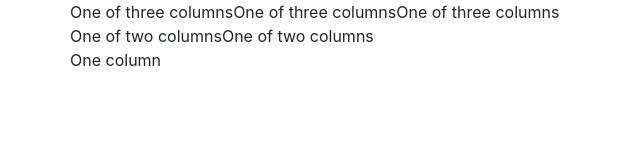
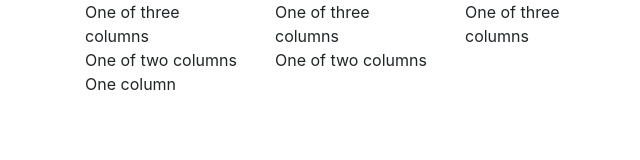
Before and after one commit to qualmless/bootstrapChallenge, a plain HTML site: page index.html in a window 1280 px wide. Shown: the whole page, without its empty margins (0-640 px from the left). Drawn offline with nearby package versions, Linux system fonts and the light colour scheme.

Commit message:
columns added, colors won't change

```diff
--- /dev/null
+++ b/extraStyles.css
@@ -0,0 +1,5 @@
+
+
+#1of3 {
+    color: #00ff00;
+}
--- a/index.html
+++ b/index.html
@@ -4,31 +4,32 @@
     <meta charset="UTF-8">
     <meta name="viewport" content="width=device-width, initial-scale=1.0">
     <link rel="stylesheet" href="https://cdn.jsdelivr.net/npm/bootstrap@4.5.3/dist/css/bootstrap.min.css" integrity="sha384-TX8t27EcRE3e/ihU7zmQxVncDAy5uIKz4rEkgIXeMed4M0jlfIDPvg6uqKI2xXr2" crossorigin="anonymous">
+    <link rel="stylesheet" href="extraStyles.css">
     <title>bootstrap morning assessment</title>
 </head>
 <body>
     <div class="container">
         <div class="row">
-            <div class="col-l">
+            <div class="col-l-3 col-sm-2" id="1of3">
                 One of three columns
             </div>
-            <div class="col-l">
+            <div class="col-l-3 col-sm-2" id="2of3">
                 One of three columns
             </div>
-            <div class="col-l">
+            <div class="col-l-3 col-sm-2" id="3of3">
                 One of three columns
             </div>
         </div>
         <div class="row">
-            <div class="col-l">
+            <div class="col-l-2 col-sm-2" id="1of2">
                 One of two columns
             </div>
-            <div class="col-l">
+            <div class="col-l-2 col-sm-2" id="2of2">
                 One of two columns
             </div>
         </div>
         <div class="row">
-            <div class="col-l">
+            <div class="col-l-1 col-sm-2" id="1of1">
                 One column
             </div>
         </div>
```
